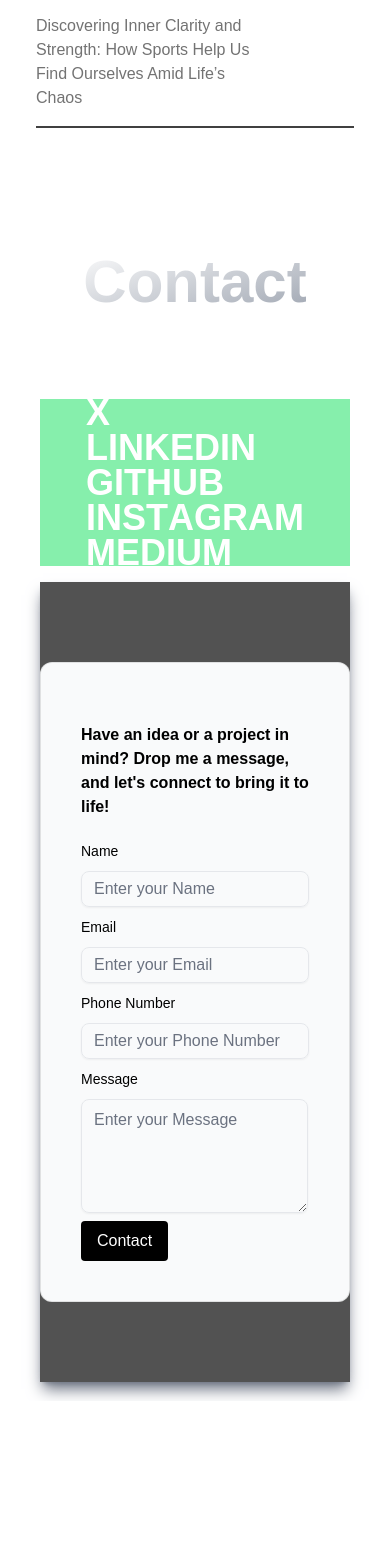
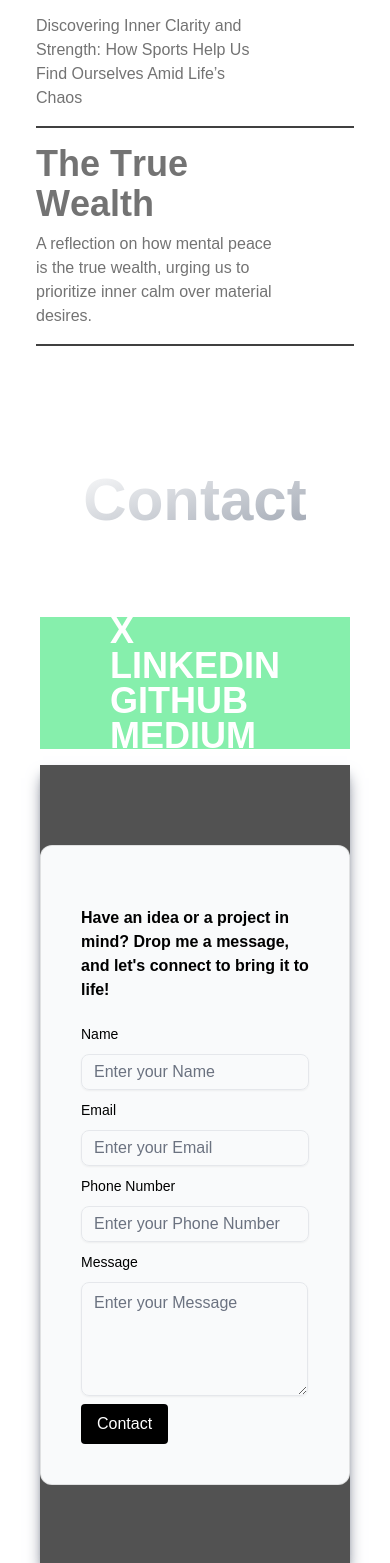
Before and after one commit to Sauravsingh1719/portfolio, a Next.js app: page / in a window 390 px wide. Shown: the part 3945-5508 px from the top of the page. Before the commit the page ends 5346 px from the top, so only its background shows below. Built offline with nearby package versions, Linux system fonts and the light colour scheme; grey boxes are pictures that could not be loaded.

Commit message:
form animation added

```diff
--- a/src/components/Contact.tsx
+++ b/src/components/Contact.tsx
@@ -18,7 +18,7 @@
           Contact
         </motion.h1>
       </div>
-      <div className='flex items-center justify-center px-10'>
+      <div className='flex items-center justify-center px-10 lg:px-[20%] md:px-20 sm:px-10'>
         <div className='grid grid-cols-12 gap-4'>
           <div className='col-span-12 md:col-span-5 lg:col-span-5'>
             <RevealLinks />
--- a/src/components/Form.tsx
+++ b/src/components/Form.tsx
@@ -78,8 +78,13 @@
       <CardContainer className="inter-var">
         <CardBody className="bg-gray-50 relative group/card dark:bg-gray-100 dark:border-white/[0.2] border-black/[0.1] w-full h-auto rounded-xl p-10 border">
           <h1 className="font-bold text-black py-5">
-            Have an idea or a project in mind? Drop me a message, and let's connect to bring it to life!
+            Have an idea or a project in mind? Drop me a message,<br></br> and let's connect to bring it to life!
           </h1>
+          {loading ? (
+  <div className="flex justify-center items-center h-64">
+    <img src="images/rocket.gif" alt="Loading..." className="w-64 h-64" />
+  </div>
+) : (
           <Form {...form}>
             <form onSubmit={form.handleSubmit(onSubmit)} className="space-y-2">
               <CardItem translateZ="50">
@@ -102,7 +107,7 @@
                 />
               </CardItem>
 
-              <CardItem translateZ="60">
+              <CardItem translateZ="50">
                 <FormField
                   control={form.control}
                   name="email"
@@ -122,7 +127,7 @@
                 />
               </CardItem>
 
-              <CardItem translateZ="70">
+              <CardItem translateZ="50">
                 <FormField
                   control={form.control}
                   name="phone"
@@ -142,7 +147,7 @@
                 />
               </CardItem>
 
-              <CardItem translateZ="80">
+              <CardItem translateZ="50">
                 <FormField
                   control={form.control}
                   name="message"
@@ -162,7 +167,7 @@
                   )}
                 />
               </CardItem>
-
+              <CardItem translateZ="50">
               <button
                 type="submit"
                 className="bg-black text-white px-4 py-2 rounded"
@@ -170,8 +175,10 @@
               >
                 {loading ? "Sending..." : "Contact"}
               </button>
+              </CardItem>
             </form>
           </Form>
+)}
           <ToastContainer toasts={toasts} removeToast={removeToast} />
         </CardBody>
       </CardContainer>
--- a/src/components/RevealLinks.tsx
+++ b/src/components/RevealLinks.tsx
@@ -5,9 +5,8 @@
   return (
     <section className="grid place-content-center gap-2 bg-green-300 px-8 text-white h-full w-full">
       <FlipLink href="#">X</FlipLink>
-      <FlipLink href="https://www.linkedin.com/in/saurav-singh-262219337/">Linkedin</FlipLink>
+      <FlipLink href="https://www.linkedin.com/in/saurav-kumar-262219337/">Linkedin</FlipLink>
       <FlipLink href="https://github.com/Sauravsingh1719">Github</FlipLink>
-      <FlipLink href="#">Instagram</FlipLink>
       <FlipLink href="https://medium.com/@sauravs1719">Medium</FlipLink>
     </section>
   );
--- a/src/components/Writing.tsx
+++ b/src/components/Writing.tsx
@@ -42,6 +42,12 @@
             subheading="Discovering Inner Clarity and Strength: How Sports Help Us Find Ourselves Amid Life’s Chaos"
             imgSrc="/images/writing/2.png"
             href="https://medium.com/@sauravs1719/in-the-game-i-find-me-ac4ab3436457"
+          />
+          <Link
+            heading="The True Wealth"
+            subheading="A reflection on how mental peace is the true wealth, urging us to prioritize inner calm over material desires."
+            imgSrc="https://miro.medium.com/v2/resize:fit:720/format:webp/1*az2THrjI-yu0ysNYdJVmmQ.jpeg"
+            href="https://medium.com/@sauravs1719/the-true-wealth-beyond-money-and-materialism-15040d30b179"
           />
         </div>
       </section>
```
Also changed, not shown: public/images/rocket.gif (added).
